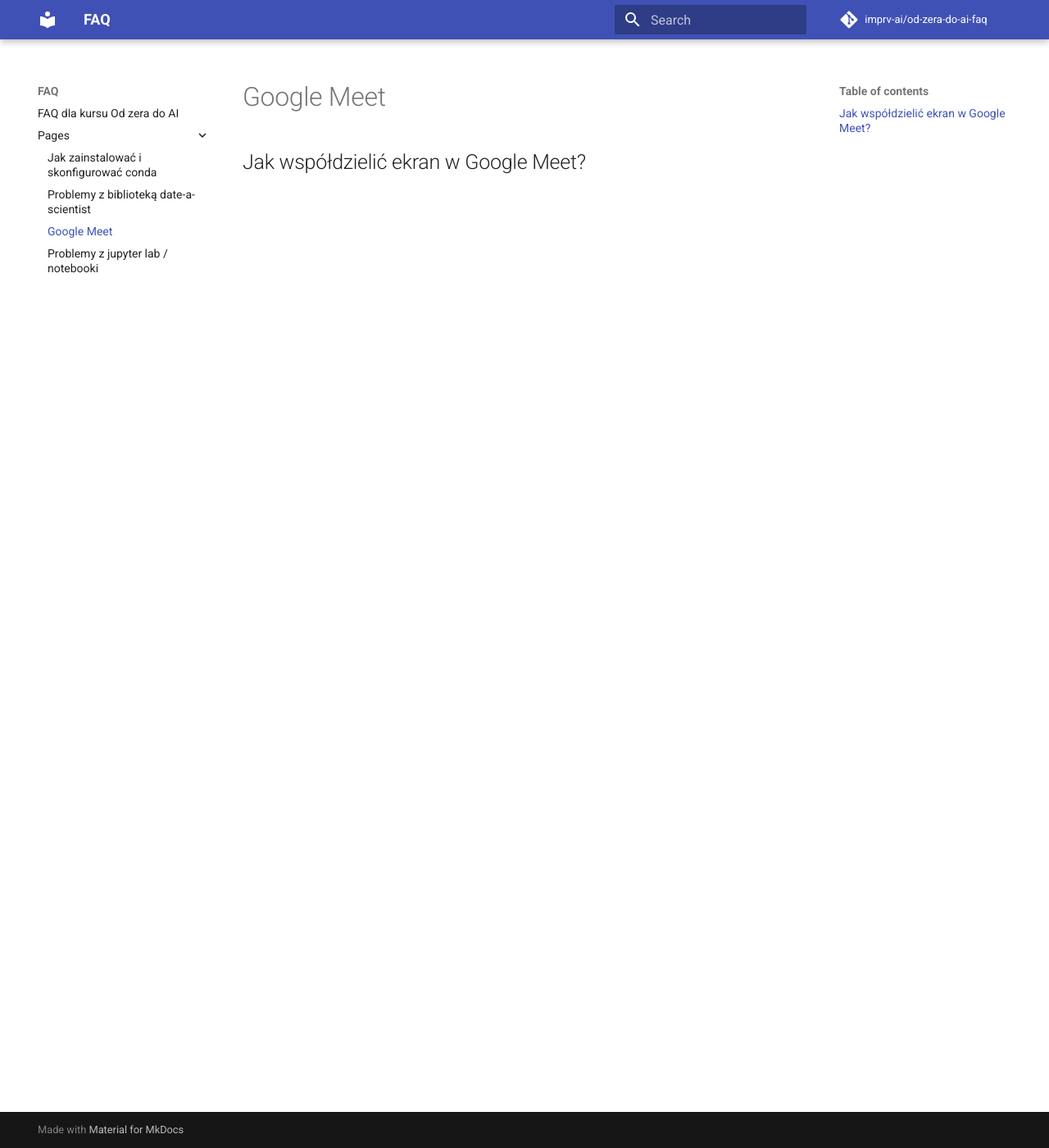
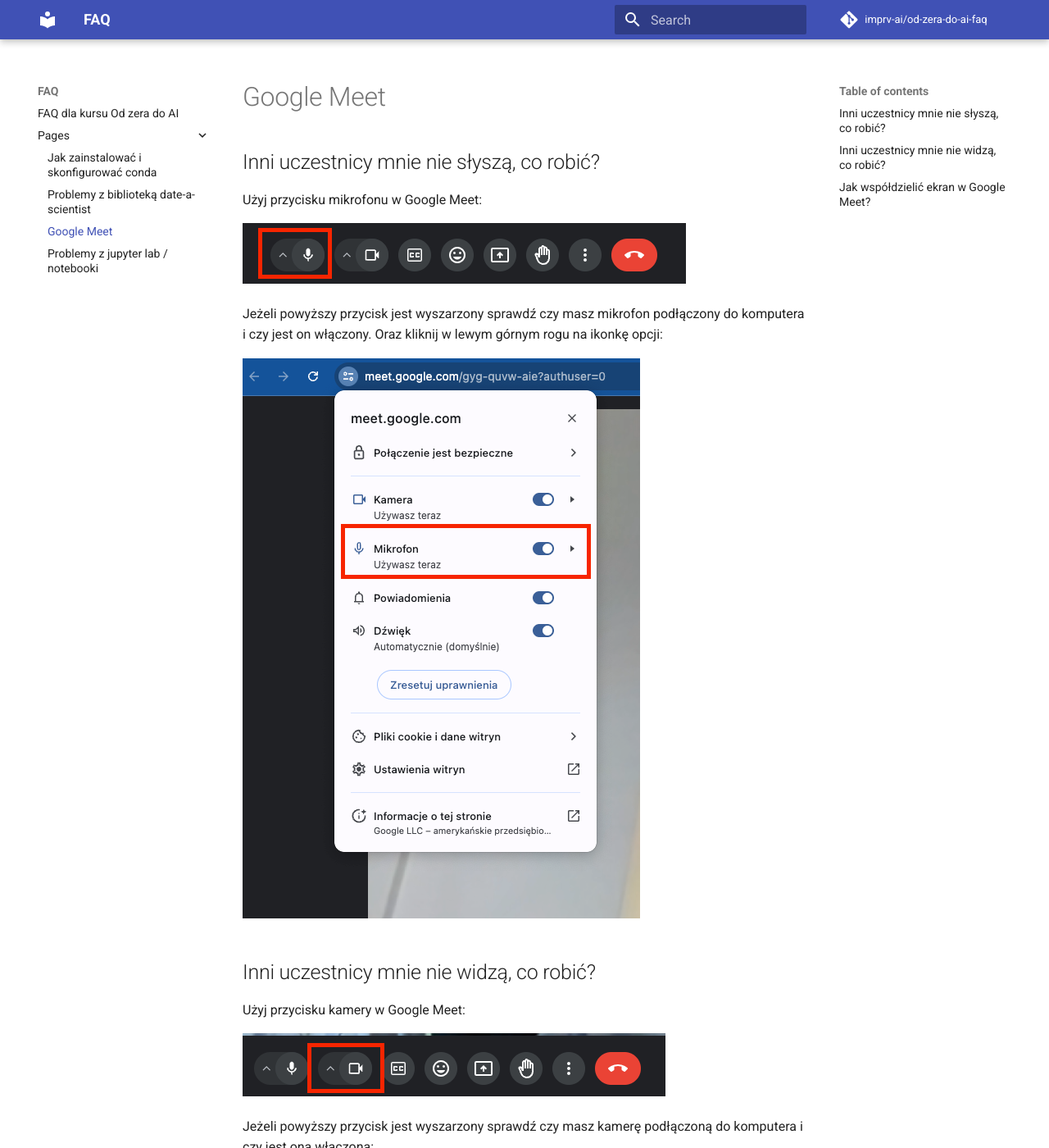
Before and after one commit to imprv-ai/od-zera-do-ai-faq, an MkDocs documentation site: the page built from docs/pages/google_meet.md, in a window 1280 px wide and 1400 px high. Shown: the whole window at 82% size. Built offline with MkDocs 1.6.1 and Material for MkDocs 9.7.7, drawn with Linux system fonts in a browser that asks for light colours; comment, search, counter and statistics services are not loaded; some of the changed text lies outside the part shown.

Commit message:
google meet

```diff
--- a/docs/pages/google_meet.md
+++ b/docs/pages/google_meet.md
@@ -1,4 +1,33 @@
 
 # Google Meet
 
+## Inni uczestnicy mnie nie słyszą, co robić?
+
+Użyj przycisku mikrofonu w Google Meet:
+
+![](./assets/google_meet__microphone_button.png)
+
+Jeżeli powyższy przycisk jest wyszarzony sprawdź czy masz mikrofon podłączony do komputera i czy jest on włączony.
+Oraz kliknij w lewym górnym rogu na ikonkę opcji:
+
+![](./assets/google_meet__microphone_enable.png)
+
+## Inni uczestnicy mnie nie widzą, co robić?
+
+Użyj przycisku kamery w Google Meet:
+
+![](./assets/google_meet__camera_button.png)
+
+Jeżeli powyższy przycisk jest wyszarzony sprawdź czy masz kamerę podłączoną do komputera i czy jest ona włączona:
+
+![](./assets/google_meet__camera_enable.png)
+
 ## Jak współdzielić ekran w Google Meet?
+
+Aby współdzielić ekran w Google Meet kliknij przycisk "Prezentuj" u dołu ekranu:
+
+![](./assets/google_meet__screen_share_button.png)
+
+Następnie wybierz co chcesz udostępnić:
+
+![](./assets/google_meet__screen_share_popup.png)
```
Also changed, not shown: docs/index.md (+1 -0 lines), docs/pages/assets/google_meet__camera_button.png (added), docs/pages/assets/google_meet__camera_enable.png (added), docs/pages/assets/google_meet__microphone_button.png (added), docs/pages/assets/google_meet__microphone_enable.png (added), docs/pages/assets/google_meet__screen_share_button.png (added), docs/pages/assets/google_meet__screen_share_popup.png (added).
